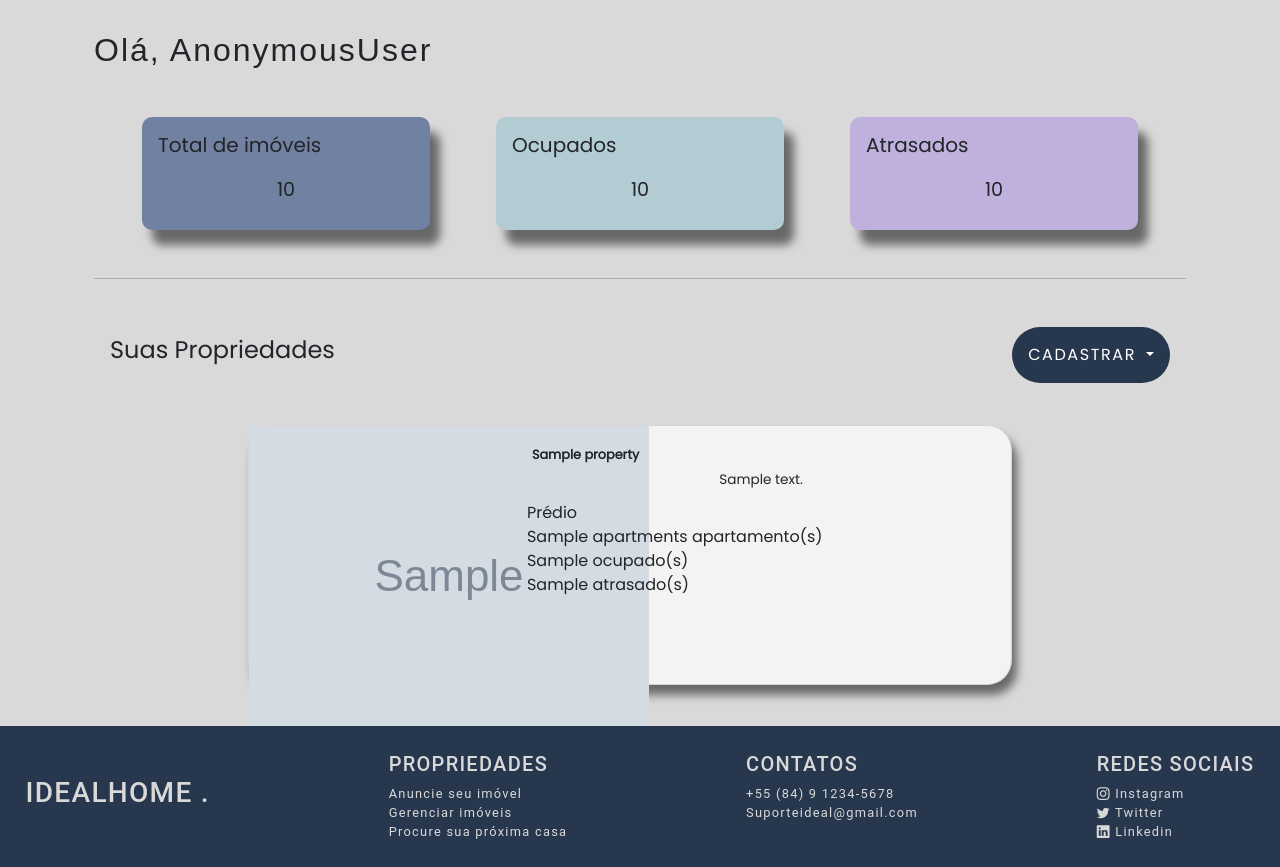
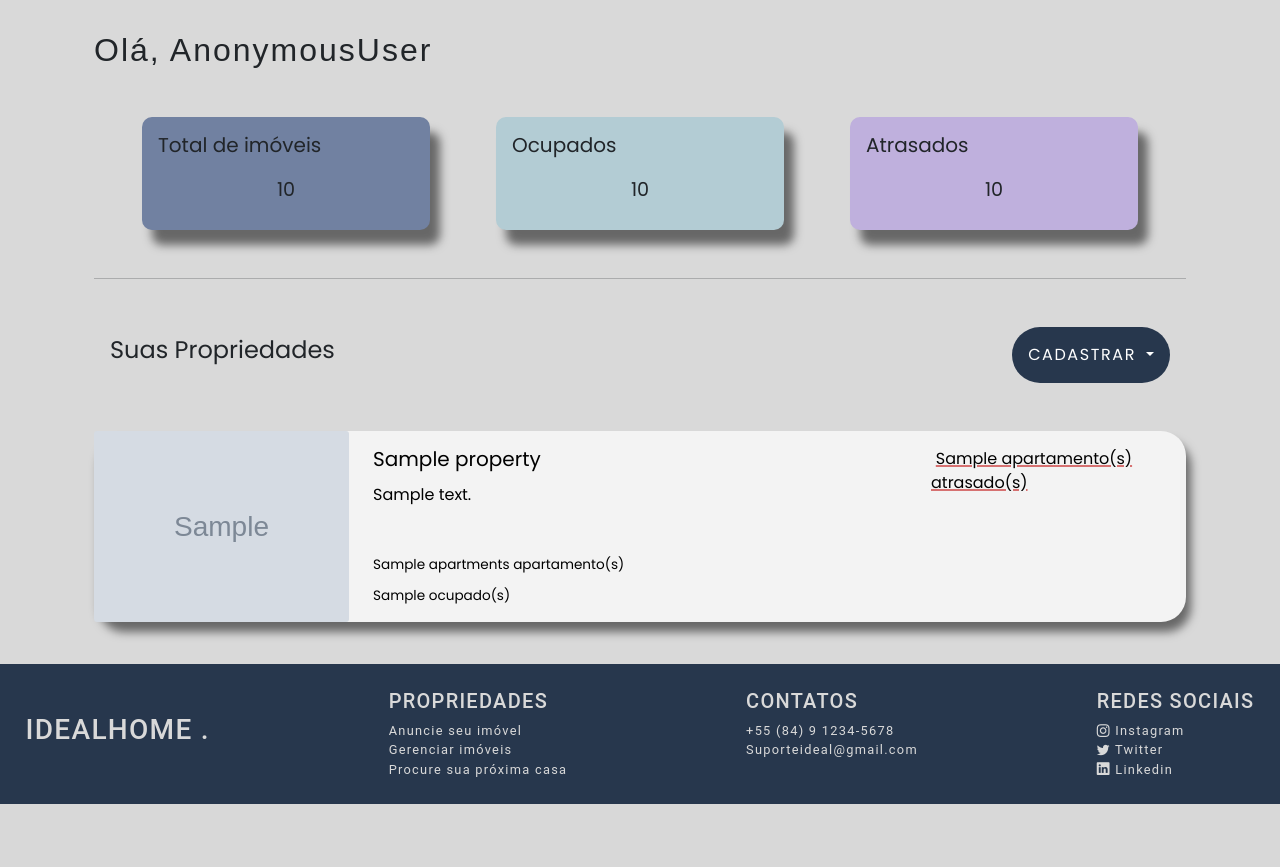
Before and after one commit to JoaoManoelFontes/Rent.io, a Django app: template templates/properties/home.html in a window 1280 px wide. Shown: the part 70-937 px from the top of the page. After the commit the page ends 874 px from the top, so only its background shows below. Run offline with Django 4.2, Linux system fonts and the light colour scheme; the template is opened without the code that fills it: most values are stand-ins (such as "Sample title", 1, 10 or a date in 2020); grey boxes marked "Sample" are stand-in pictures; some libraries are stand-ins or nearby versions.

Commit message:
update properties list template

```diff
--- a/properties/models.py
+++ b/properties/models.py
@@ -92,7 +92,7 @@ class House(Property):
     payment = GenericRelation(Payment)
 
     def __str__(self):
-        return "Casa em " + self.city + " - " + self.address
+        return "Casa em " + self.city
 
 
 class Building(Property):
--- a/static/css/customer_home.css
+++ b/static/css/customer_home.css
@@ -6,15 +6,6 @@
     letter-spacing: 2px;
 }
 
-#properties_list > a{
-    width: 100%;
-    display: flex;
-    flex-direction: column;
-    justify-content: center;
-    align-items: center;
-    text-decoration: none;
-    color: #27374D;
-}
 
 a:hover{
     color: #132a3b;
@@ -41,16 +32,16 @@ a:hover{
     transform: scale(1.02);
 }
 
-#property-card{
+#property{
+    padding: 0;
     background-color: #f3f3f3;
-    width: 70%;
     box-shadow: 5px 10px 10px rgba(0, 0, 0, 0.526);
     border-radius: 25px;
 }
 
-#property-card:hover{
-    transition: all 0.2s ease-in-out;
-    transform: scale(1.02);
+#property:hover{
+    transition: all 0.3s ease-in-out;
+    transform: scale(1.01);
 }
 
 .card-img{
@@ -58,7 +49,6 @@ a:hover{
     background-size: cover;
     background-position: center;
     background-repeat: no-repeat;
-    border-radius: 0 0 0 0;
 }
 
 .title{
@@ -92,3 +82,8 @@ a:hover{
     align-items: center;
     justify-content: space-between;
 }
+
+.status-span{
+    border-radius: 30px;
+    padding: 0.3rem;
+}
--- a/templates/properties/home.html
+++ b/templates/properties/home.html
@@ -8,7 +8,7 @@
     <div class="container" style="padding-bottom: 2%;" id="main">
         <h4>Olá, {{request.user}}</h4>
         <section id="main-infos">
-            <div class="info-card" style="background-color: #7181a1;">
+            <div class="info-card" style="background-color: #7181a1;" data-toggle="tooltip" data-placement="top" title="Tooltip on top">
                 <div class="card-body">
                   <h5 >Total de imóveis</h5>
                   <h4 class="card-text" style="text-align: center; font-size: larger; padding: 5%;">{{properties_amount}}</h4>
@@ -42,68 +42,122 @@
                 </div>
 
             </div>
+
+            {% if properties_list %}
+                <div style="display: flex; flex-direction: column; justify-content: space-between;">
                   {% for property in properties_list %}
                     {% if property|get_house_instance %}
-            <a href="house_payments_history/{{property.id}}">
-              <div class="card mb-3" id="property-card">
-                  <div class="row no-gutters">
-                    <div class="col-md-4" class="card-img">
-                      <img src="{{property.image.url}}" alt="...">
+                    <div style="margin-bottom: 1rem; margin-top: 1rem;">
+                      <a href="house_payments_history/{{property.id}}" style="text-decoration: none; color: black;">
+                        <div class="container-fluid" id="property">
+                          <div class="row">
+                            <div class="col-3">
+                              <img src="{{property.image.url}}" alt="house" class="card-img">
                             </div>
-                    <div class="col-md-8">
-                      <div class="card-body">
-                        <h5 class="card-title">{{property}}</h5>
-                        <p class="card-text">{{ property.address }}</p>
-                        <p class="card-text"><small class="text-muted">
+                            <div class="col-6" style="display: flex; flex-direction: column; align-items: flex-start; justify-content: space-between; margin-top: 1rem;">
+                              <div class="row">
+                                <div class="col-12">
+                                  <h5>{{property}}</h5>
+                                </div>
+                              </div>
+                              <div class="row">
+                                <div class="col-12">
+                                  <p>{{property.address}}</p>
+                                </div>
+                              </div>
+                              <br>
+                              <div class="row" style="margin-bottom: 1rem;">
+                                <div class="col-12">
                                   {% if property.vacant %}
+                                  <p class="card-text">
                                       Casa vazia
+                                    </p>
                                     {% else %}
-                              Pagamento mensal: {{property.contracts.price}}<br />
+                                    <p class="card-text" style="text-align: left;">
+                                      Pagamento mensal: R${{property.contracts.price}}
+                                    </p>
+                                      <p class="card-text">
                                         Data de expiração: {{property.contracts.due_date}}
+                                      </p>
+                                    {% endif %}
+                                </div>
+                            </div>
+                          </div>
+                          <div class="col-3" style="margin-top: 1rem;">
+                            <div class="row">
+                              <div class="col-12" >
+                                <p style="text-align: left; ">
                                   {% if property.late_payment %}
-                                  <br />
-                                  <br />
-                                  <span style="color: #bd7575; border: solid; border-radius: 50px; padding: 1%;">
+                                  <span style="text-decoration: underline; text-decoration-color: #d67171; text-decoration-thickness: 2px;" class="status-span">
                                     Pagamento atrasado
                                   </span>
                                   {% else %}
-                                  <br />
-                                  <br />
-                                  <span style="color: #75bda1; border: solid; border-radius: 50px; padding: 1%;">
+                                  <span style="text-decoration: underline; text-decoration-color: #75bda1; text-decoration-thickness: 2px;" class="status-span">
                                     Pagamento em dia
                                   </span>
                                   {% endif %}
-                            {% endif %}
-                        </small></p>
+                                </p>
                               </div>
                             </div>
                           </div>
                         </div>
                       </a>
+                    </div>
                     {% else %}
-            <a href="apartment_payments_history/{{property.id}}">
-              <div class="card mb-3" id="property-card">
-                  <div class="row no-gutters">
-                    <div class="col-md-4"  class="card-img">
-                      <img src="{{property.image.url}}" alt="...">
+                    <div style="margin-top: 1rem; margin-bottom: 1rem;">
+                      <a href="apartment_payments_history/{{property.id}}" style="text-decoration: none; color: black;">
+                        <div class="container-fluid" id="property">
+                          <div class="row">
+                            <div class="col-3">
+                              <img src="{{property.image.url}}" alt="building" class="card-img">
                             </div>
-                    <div class="col-md-8">
-                      <div class="card-body">
-                        <h5 class="card-title">{{property}}</h5>
-                        <p class="card-text">{{ property.address }}</p>
-                        Prédio <br />
-                            {{property.apartments}} apartamento(s) <br />
-                            {{property.apartments_occupied}} ocupado(s) <br />
+                            <div class="col-6" style="display: flex; flex-direction: column; align-items: flex-start; justify-content: space-between; margin-top: 1rem;">
+                              <div class="row">
+                                <div class="col-12">
+                                  <h5>{{property}}</h5>
+                                </div>
+                              </div>
+                              <div class="row">
+                                <div class="col-12">
+                                  <p>{{property.address}}</p>
+                                </div>
+                              </div>
+                              <br>
+                              <div class="row" style="margin-bottom: 1rem;">
+                                <div class="col-12">
+                                  <p class="card-text"> {{property.apartments}} apartamento(s)</p>
+                                  <p class="card-text" style="text-align: left;">
+                                    {{property.apartments_occupied}} ocupado(s)
+                                  </p>
+                                </div>
+                            </div>
+                          </div>
+                          <div class="col-3" style="margin-top: 1rem;">
+                            <div class="row">
+                              <div class="col-12" >
+                                <p style="text-align: left; ">
                                   {% if property.apartments_late_payments %}
-                              {{property.apartments_late_payments}} atrasado(s)
+                                  <span style="text-decoration: underline; text-decoration-color: #d67171; text-decoration-thickness: 2px;" class="status-span">
+                                    {{property.apartments_late_payments}} apartamento(s) atrasado(s)
+                                  </span>
+                                  {% else %}
+                                  <span style="text-decoration: underline; text-decoration-color: #75bda1; text-decoration-thickness: 2px;" class="status-span">
+                                    0 apartamentos atrasado(s)
+                                  </span>
                                   {% endif %}
+                                </p>
                               </div>
                             </div>
                           </div>
                         </div>
                       </a>
+                    </div>
                     {% endif %}
                 {% endfor %}
+                </div>
+            {% else %}
+            <p>Você ainda não possui nenhuma propriedade cadastrada.</p>
+            {% endif %}
         </section>
     </div>
 {% endblock %}
```
Also changed, not shown: static/css/sign_up.css (+12 -2 lines), templates/core/sign_up.html (+4 -3 lines). Lines whose indentation alone changed are shown as unchanged.
